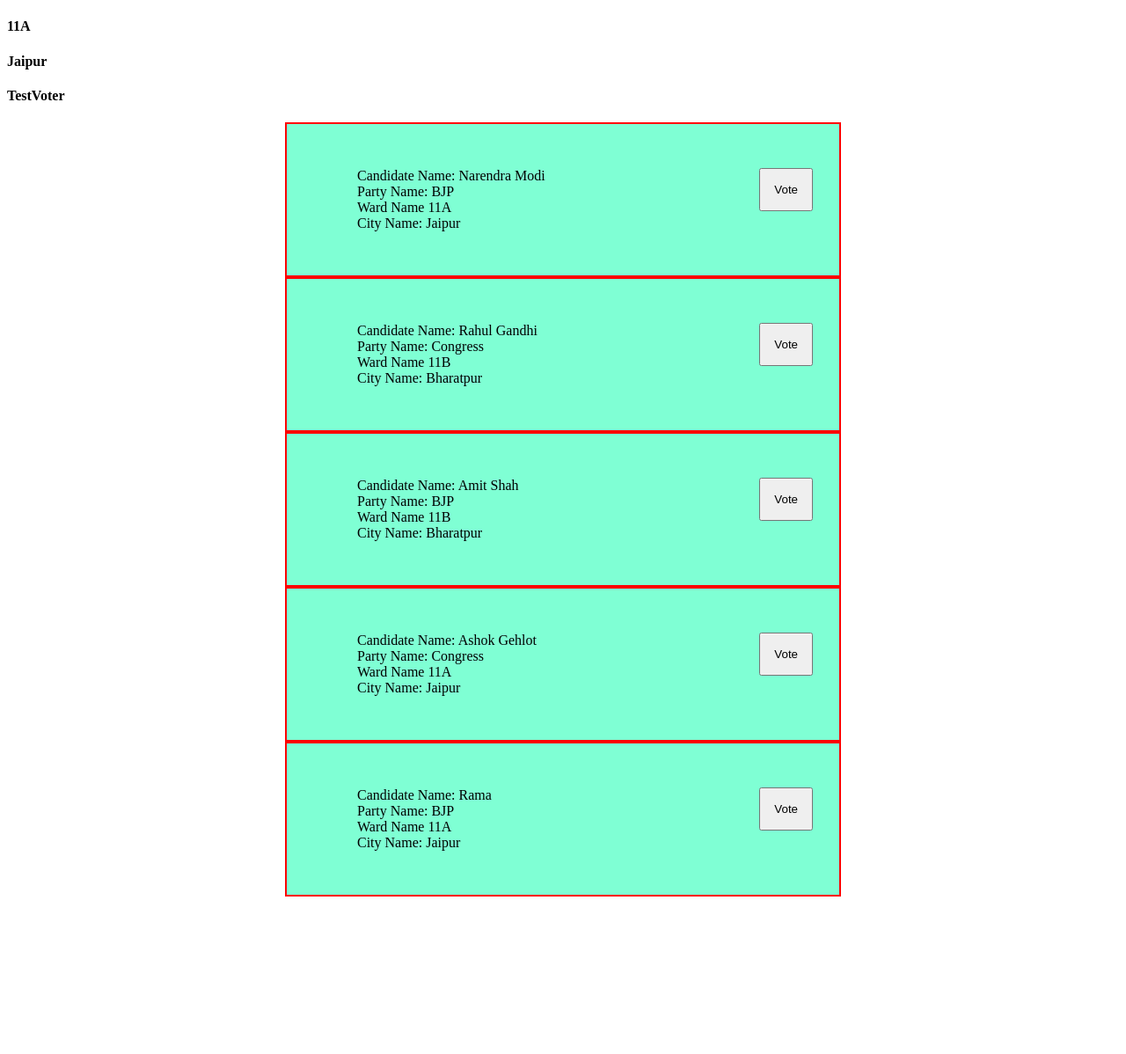
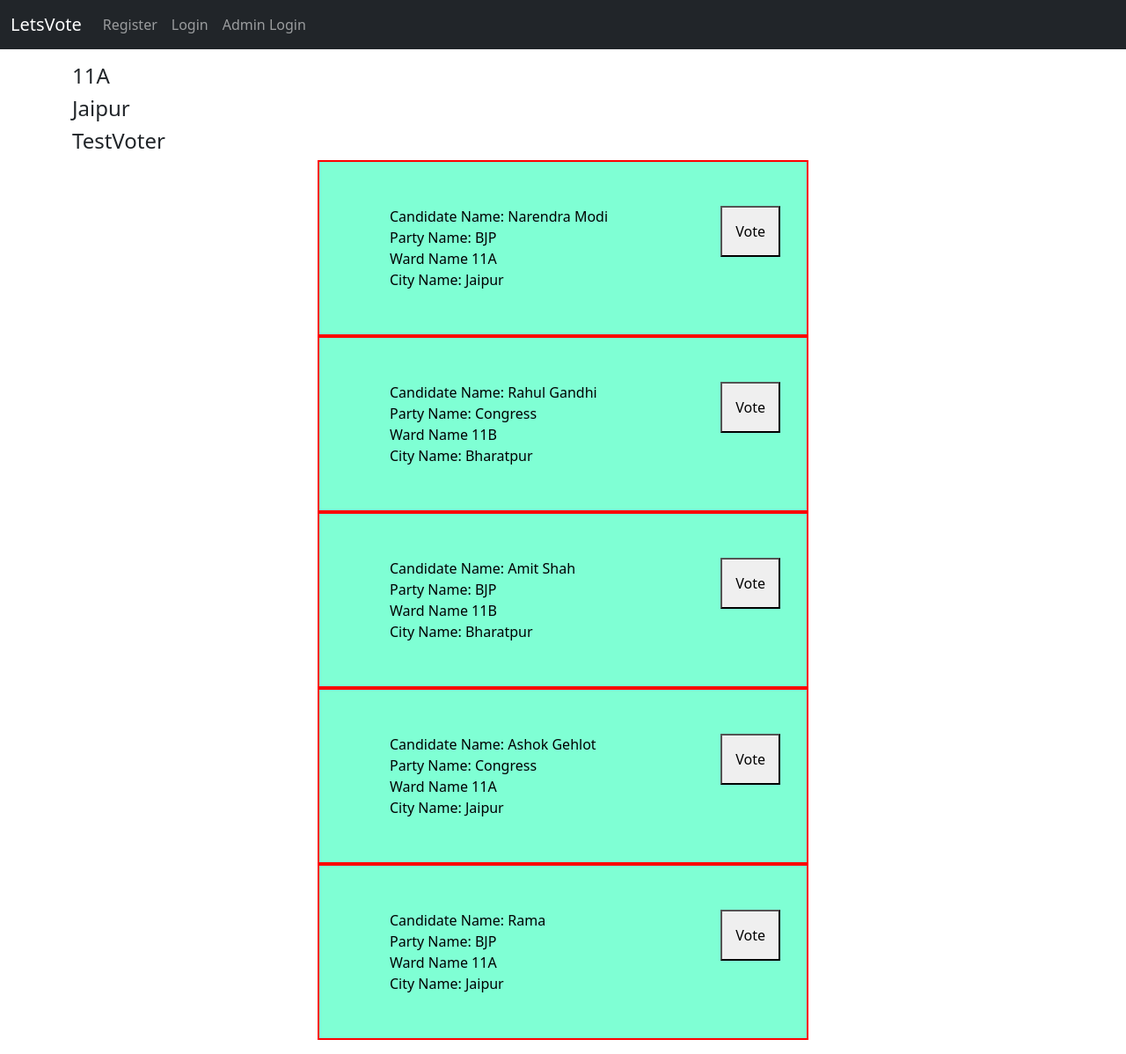
Before and after one commit to atishayjain20/celebal-f, a Django app: template Voter/templates/groups.html in a window 1280 px wide. Shown: the whole page at 88% size. Before the commit the page ends 1019 px from the top, so only its background shows below. Run offline with Django 3.2, Linux system fonts and the light colour scheme; the template is opened without the code that fills it: values that come from a table or form of the project are taken from there, others are empty; data comes from the database, SQL or seed files in the repository.

Commit message:
Add files via upload

```diff
--- /dev/null
+++ b/Voter/templates/base.html
@@ -0,0 +1,48 @@
+<!doctype html>
+<html lang="en">
+  <head>
+    <!-- Required meta tags -->
+    <meta charset="utf-8">
+    <meta name="viewport" content="width=device-width, initial-scale=1">
+
+    <!-- Bootstrap CSS -->
+    <link href="https://cdn.jsdelivr.net/npm/bootstrap@5.0.1/dist/css/bootstrap.min.css" rel="stylesheet" integrity="sha384-+0n0xVW2eSR5OomGNYDnhzAbDsOXxcvSN1TPprVMTNDbiYZCxYbOOl7+AMvyTG2x" crossorigin="anonymous">
+    {% comment %} <link rel="stylesheet" href="{% static 'style.css' %}"> {% endcomment %}
+    <title>{% block title %}{% endblock title %}</title>
+  </head>
+  <body>
+    <nav class="navbar navbar-expand-lg navbar-dark bg-dark">
+  <div class="container-fluid">
+    <a class="navbar-brand" href="/">LetsVote</a>
+    <button class="navbar-toggler" type="button" data-bs-toggle="collapse" data-bs-target="#navbarNav" aria-controls="navbarNav" aria-expanded="false" aria-label="Toggle navigation">
+      <span class="navbar-toggler-icon"></span>
+    </button>
+    <div class="collapse navbar-collapse" id="navbarNav">
+      <ul class="navbar-nav">
+        <li class="nav-item">
+          <a class="nav-link" aria-current="page" href="/">Register</a>
+        </li>
+        <li class="nav-item">
+          <a class="nav-link" href="/login">Login</a>
+        </li>
+        <li class="nav-item">
+          <a class="nav-link" href="/admin">Admin Login</a>
+        </li>
+      </ul>
+    </div>
+  </div>
+</nav>
+{% block body %}{% endblock body %}
+
+    <!-- Optional JavaScript; choose one of the two! -->
+
+    <!-- Option 1: Bootstrap Bundle with Popper -->
+    <script src="https://cdn.jsdelivr.net/npm/bootstrap@5.0.1/dist/js/bootstrap.bundle.min.js" integrity="sha384-gtEjrD/SeCtmISkJkNUaaKMoLD0//ElJ19smozuHV6z3Iehds+3Ulb9Bn9Plx0x4" crossorigin="anonymous"></script>
+
+    <!-- Option 2: Separate Popper and Bootstrap JS -->
+    <!--
+    <script src="https://cdn.jsdelivr.net/npm/@popperjs/core@2.9.2/dist/umd/popper.min.js" integrity="sha384-IQsoLXl5PILFhosVNubq5LC7Qb9DXgDA9i+tQ8Zj3iwWAwPtgFTxbJ8NT4GN1R8p" crossorigin="anonymous"></script>
+    <script src="https://cdn.jsdelivr.net/npm/bootstrap@5.0.1/dist/js/bootstrap.min.js" integrity="sha384-Atwg2Pkwv9vp0ygtn1JAojH0nYbwNJLPhwyoVbhoPwBhjQPR5VtM2+xf0Uwh9KtT" crossorigin="anonymous"></script>
+    -->
+  </body>
+</html>
--- a/Voter/templates/groups.html
+++ b/Voter/templates/groups.html
@@ -1,23 +1,31 @@
+{% extends 'base.html' %}
 {%load static%}
-<!DOCTYPE html>
-<html lang="en">
-<head>
-    <meta charset="UTF-8">
-    <meta http-equiv="X-UA-Compatible" content="IE=edge">
-    <meta name="viewport" content="width=device-width, initial-scale=1.0">
-    <link rel="stylesheet" href="{% static 'style.css' %}">
-    <title>Document</title>
-</head>
-<body>
-    <h4>{{voter.ward}}</h4>
-    <h4>{{voter.city}}</h4>
-    <h4>{{voter.name}}</h4>
-    <div class="form-container">
+{% block title %}Poll Groups{% endblock title %}
+{% comment %}
+<link rel="stylesheet" href="{% static 'style.css' %}"> {% endcomment %}
+
+{% block body %}
+<div class="container my-3">
+<h4>{{voter.ward}}</h4>
+<h4>{{voter.city}}</h4>
+<h4>{{voter.name}}</h4>
+<div class="form-container">
     {%for group in groups%}
-    <div class="candidate">
+    <div class="candidate"
+               style='padding-top: 50px;
+               padding-right: 30px;
+               padding-bottom: 50px;
+               padding-left: 80px;
+               margin-left: 25%;
+               margin-right: 25%;
+               background-color: aquamarine;
+               border:2px solid red ;
+               box-shadow: azure;
+               color: black;'>
         <Label>Candidate Name:</Label>
         {{group.name}}
-        <button class="vote">Vote</button><br>
+        <button class="vote" style='float:right;padding:15px;'>
+        Vote</button><br>
         <label>Party Name:</label>
         {{group.party}}<br>
         <label>Ward Name</label>
@@ -27,6 +35,6 @@
     </div>
 
     {%endfor%}
-    </div>
-</body>
-</html>
+</div>
+</div>
+{% endblock body %}
```
Also changed, not shown: Voter/templates/groups2.html (added, +31 -0 lines), Voter/templates/home.html (+7 -12 lines), Voter/templates/login.html (+9 -14 lines), Voter/templates/otp.html (+8 -13 lines), Voter/templates/register.html (+6 -15 lines).
